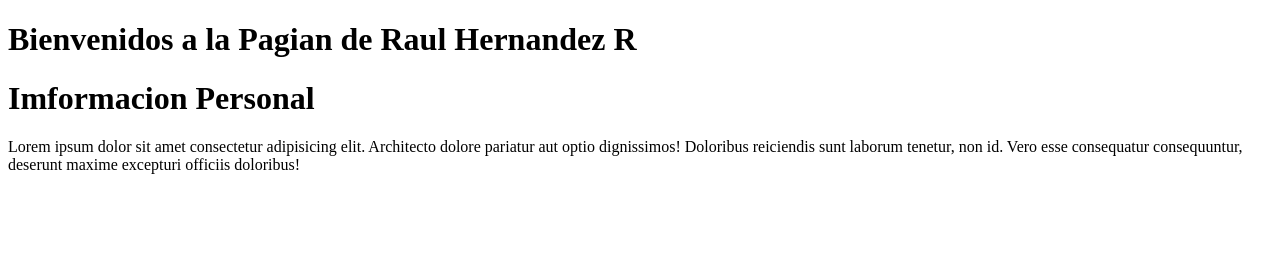
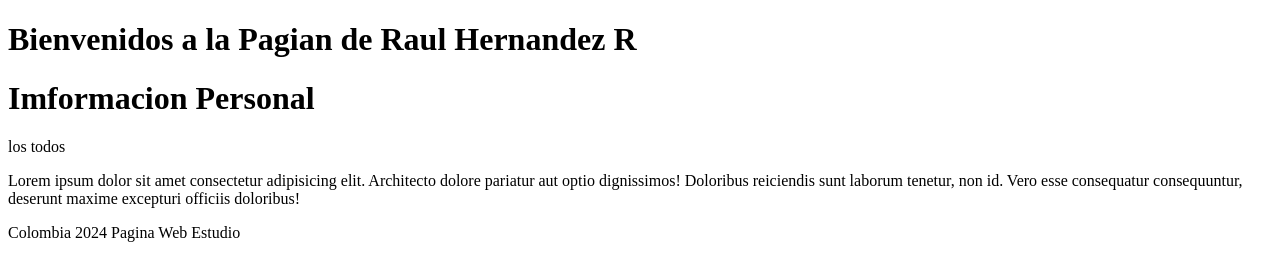
Before and after one commit to raulHernandez2212/Talento-tec-Lab-6, a plain HTML site: page index.html in a window 1280 px wide. Drawn offline with Linux system fonts and the light colour scheme.

Commit message:
commit: Cambio en asignacion de Footer y Nav

```diff
--- a/index.html
+++ b/index.html
@@ -8,6 +8,8 @@
 <body>
     <header><h1>Bienvenidos a la Pagian de Raul Hernandez R</h1></header>
         <h1>Imformacion Personal</h1>
+<nav>los todos</nav>
     <p>Lorem ipsum dolor sit amet consectetur adipisicing elit. Architecto dolore pariatur aut optio dignissimos! Doloribus reiciendis sunt laborum tenetur, non id. Vero esse consequatur consequuntur, deserunt maxime excepturi officiis doloribus!</p>
 </body>
+<footer>Colombia 2024 Pagina Web Estudio</footer>
 </html>
```
